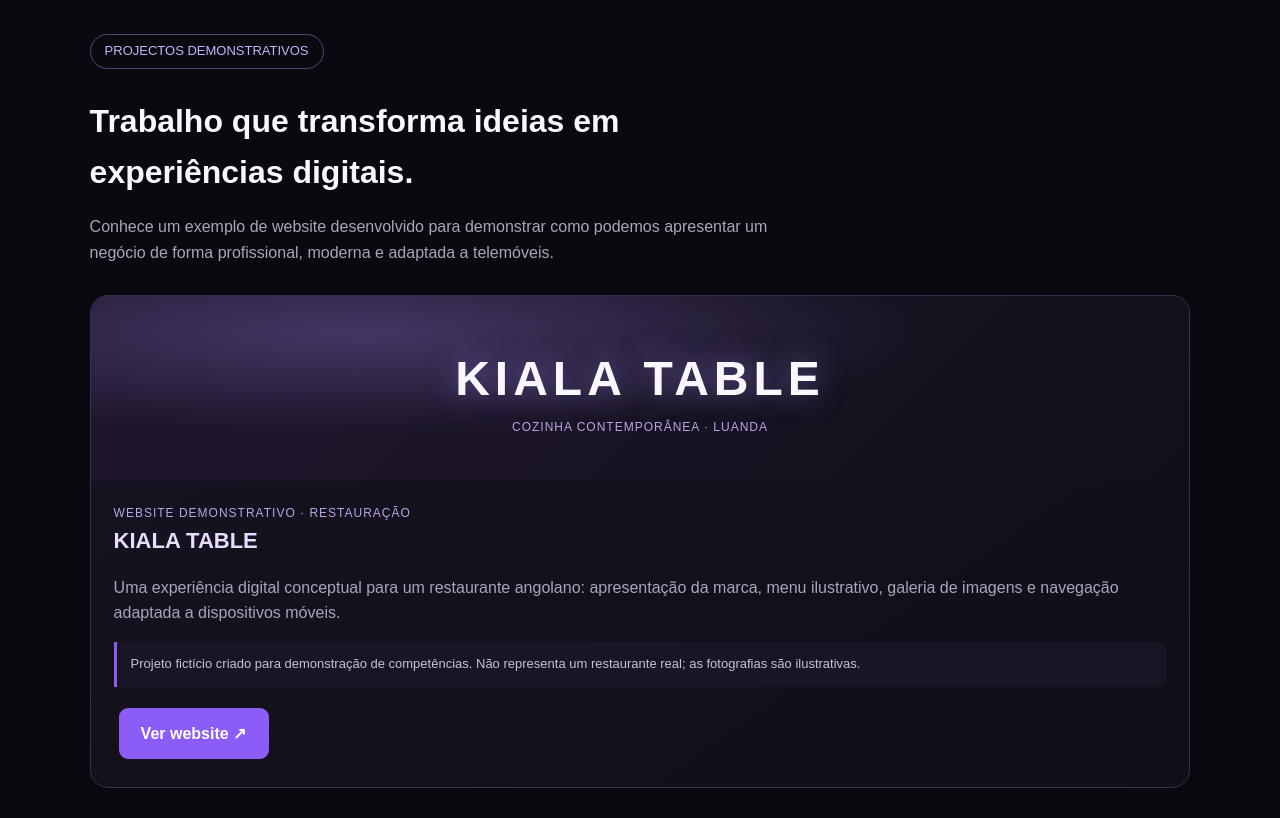
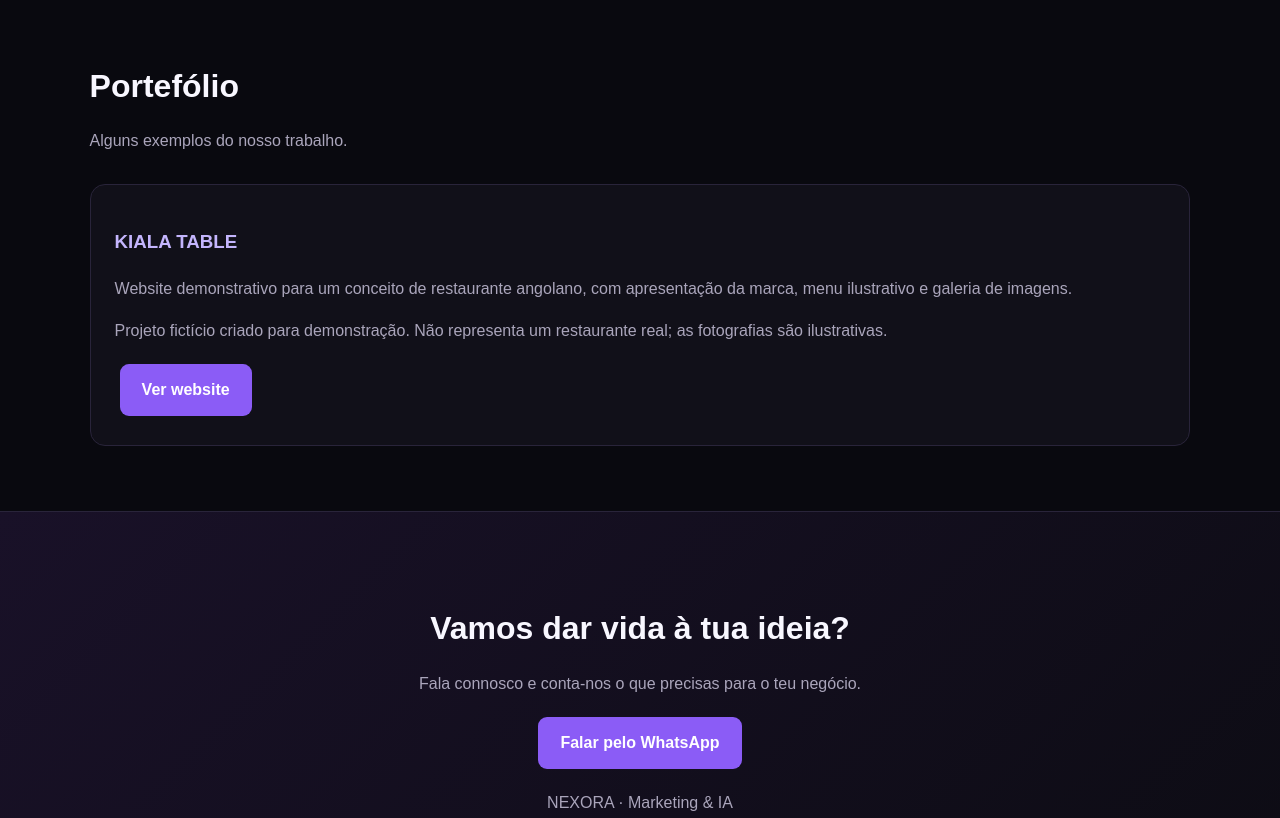
Before and after one commit to leonelcassule51-hash/nexora-digital, a plain HTML site: page index.html in a window 1280 px wide. Shown: the part 1160-1978 px from the top of the page. Drawn offline with Linux system fonts and the light colour scheme.

Commit message:
Restore original NEXORA layout and add portfolio only

```diff
--- a/index.html
+++ b/index.html
@@ -49,34 +49,6 @@
       background: #111019;
     }
     .card h3 { color: #c4b5fd; }
-    .portfolio-intro { max-width: 680px; }
-    .portfolio-grid {
-      display: grid; grid-template-columns: repeat(auto-fit, minmax(260px, 1fr));
-      gap: 20px; margin-top: 30px;
-    }
-    .project-card {
-      overflow: hidden; border: 1px solid #39304f; border-radius: 18px;
-      background: linear-gradient(145deg, #171321, #100e17);
-    }
-    .project-preview {
-      min-height: 185px; display: flex; align-items: center; justify-content: center;
-      padding: 28px; text-align: center;
-      background:
-        radial-gradient(ellipse at 25% 20%, rgba(167,139,250,.28), transparent 48%),
-        linear-gradient(135deg, #21172f, #111019);
-    }
-    .project-preview .monogram {
-      font-size: clamp(30px, 6vw, 48px); font-weight: 900; letter-spacing: 5px;
-      color: #f8f7ff; text-shadow: 0 0 28px rgba(167,139,250,.5);
-    }
-    .project-content { padding: 23px; }
-    .project-content h3 { margin: 0 0 8px; color: #e9ddff; font-size: 22px; }
-    .project-meta { color: #b9a4e8; font-size: 12px; text-transform: uppercase; letter-spacing: 1px; }
-    .project-content p { color: #aaa5bb; }
-    .project-note {
-      padding: 12px 14px; margin: 16px 0; border-left: 3px solid #8b5cf6;
-      background: #1a1525; color: #c9c0d8; font-size: 13px; border-radius: 0 8px 8px 0;
-    }
     .contact {
       text-align: center; background: linear-gradient(135deg, #191128, #0d0c14);
       border-top: 1px solid #29243a; border-bottom: 1px solid #29243a;
@@ -133,26 +105,14 @@
     </section>
 
     <section id="portfolio">
-      <div class="portfolio-intro">
-        <span class="tag">PROJECTOS DEMONSTRATIVOS</span>
-        <h2>Trabalho que transforma ideias em experiências digitais.</h2>
-        <p class="muted">Conhece um exemplo de website desenvolvido para demonstrar como podemos apresentar um negócio de forma profissional, moderna e adaptada a telemóveis.</p>
-      </div>
-      <div class="portfolio-grid">
-        <article class="project-card">
-          <div class="project-preview" aria-label="Identidade visual demonstrativa Kiala Table">
-            <div>
-              <div class="monogram">KIALA TABLE</div>
-              <div class="project-meta">Cozinha contemporânea · Luanda</div>
-            </div>
-          </div>
-          <div class="project-content">
-            <div class="project-meta">Website demonstrativo · Restauração</div>
-            <h3>KIALA TABLE</h3>
-            <p>Uma experiência digital conceptual para um restaurante angolano: apresentação da marca, menu ilustrativo, galeria de imagens e navegação adaptada a dispositivos móveis.</p>
-            <div class="project-note">Projeto fictício criado para demonstração de competências. Não representa um restaurante real; as fotografias são ilustrativas.</div>
-            <a class="btn" href="https://kiala-table-luanda-demo.vercel.app" target="_blank" rel="noopener noreferrer">Ver website ↗</a>
-          </div>
+      <h2>Portefólio</h2>
+      <p class="muted">Alguns exemplos do nosso trabalho.</p>
+      <div class="services">
+        <article class="card">
+          <h3>KIALA TABLE</h3>
+          <p class="muted">Website demonstrativo para um conceito de restaurante angolano, com apresentação da marca, menu ilustrativo e galeria de imagens.</p>
+          <p class="muted">Projeto fictício criado para demonstração. Não representa um restaurante real; as fotografias são ilustrativas.</p>
+          <a class="btn" href="https://kiala-table-luanda-demo.vercel.app" target="_blank" rel="noopener noreferrer">Ver website</a>
         </article>
       </div>
     </section>
```
